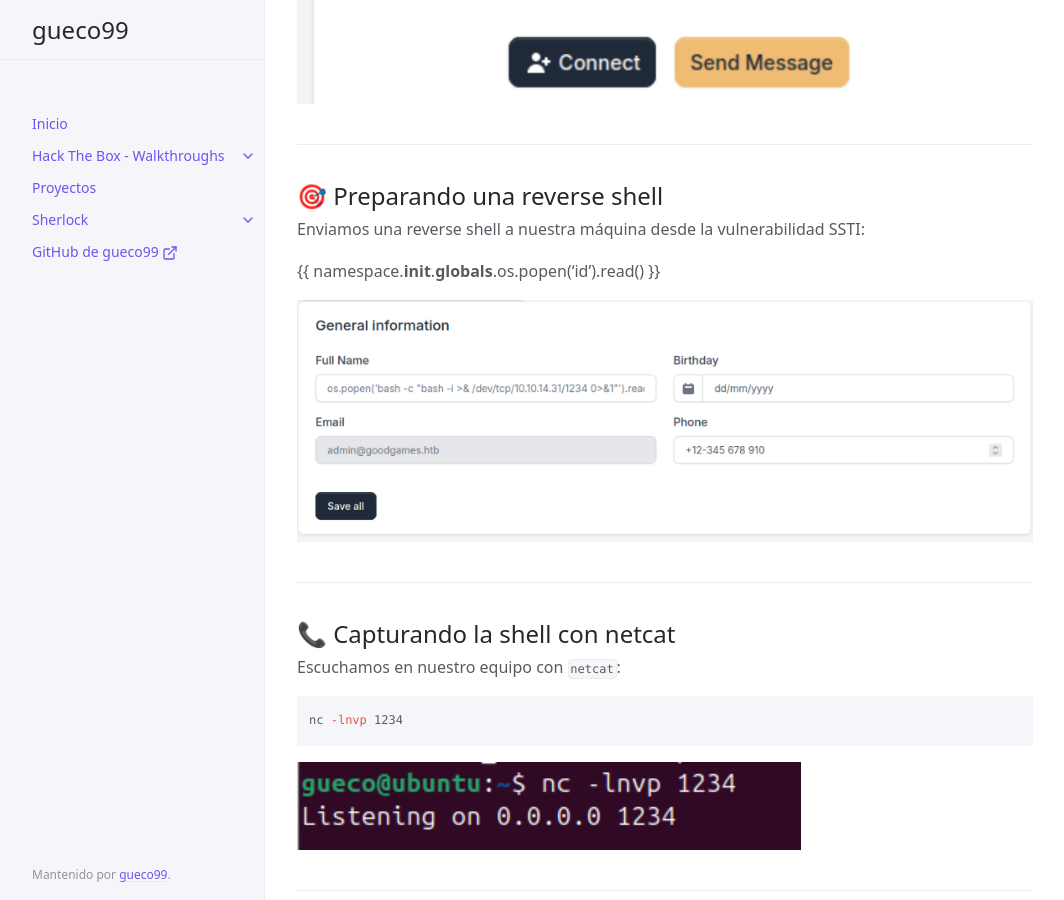
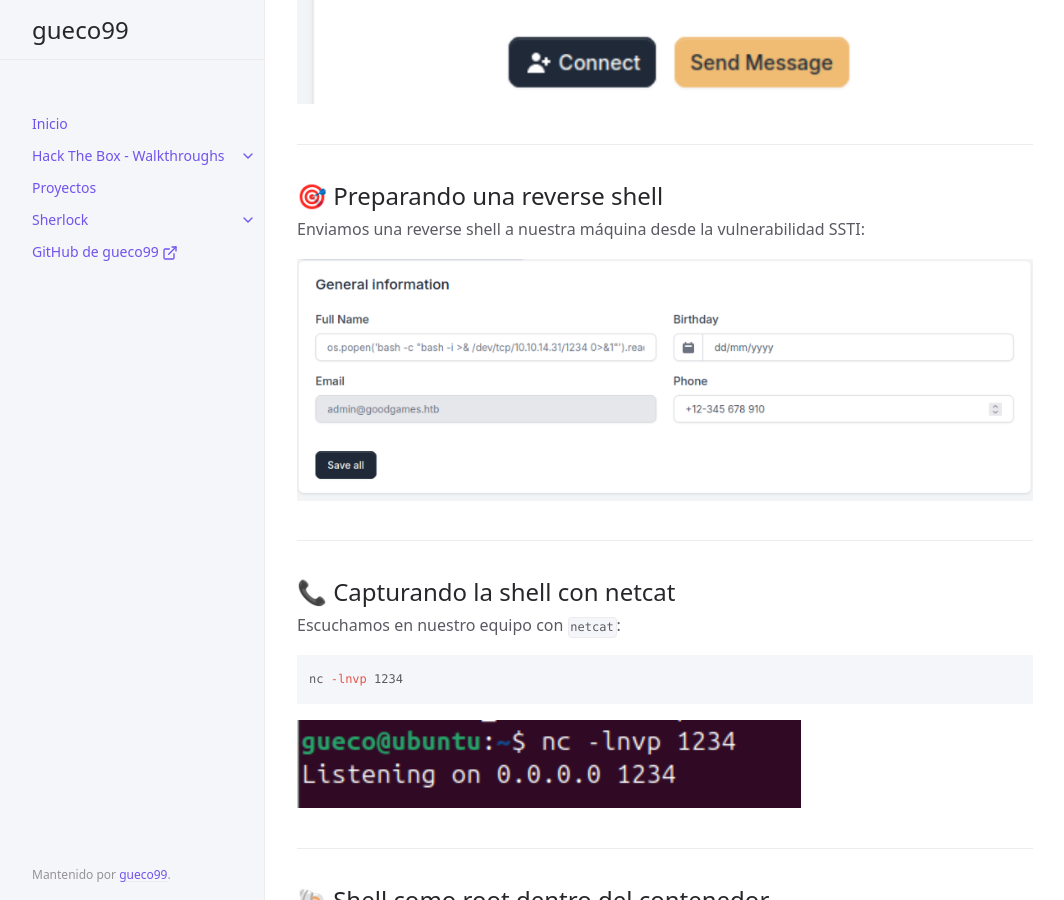
Before and after one commit to gueco99/gueco99.github.io, a Jekyll site: the page built from docs/htb_walkthroughs/easy/goodgames.md, in a window 1280 px wide and 900 px high, scrolled down 6805 px. Shown: the whole window, without its empty margins (107-1171 px from the left). Built offline with Jekyll 4.4.1, drawn with Linux system fonts in a browser that asks for light colours; cached includes are drawn as plain includes.

Commit message:
goodgame5

```diff
--- a/docs/htb_walkthroughs/easy/goodgames.md
+++ b/docs/htb_walkthroughs/easy/goodgames.md
@@ -153,7 +153,7 @@ Detectamos una vulnerabilidad SSTI (Server Side Template Injection) al modificar
 
 Enviamos una reverse shell a nuestra máquina desde la vulnerabilidad SSTI:
 
-\{\{ namespace.__init__.__globals__.os.popen('id').read() \}\}
+
 
 ![Código de reverse shell SSTI](/assets/images/goodgames/12-ssti-reverse-shell.png)
 
```
